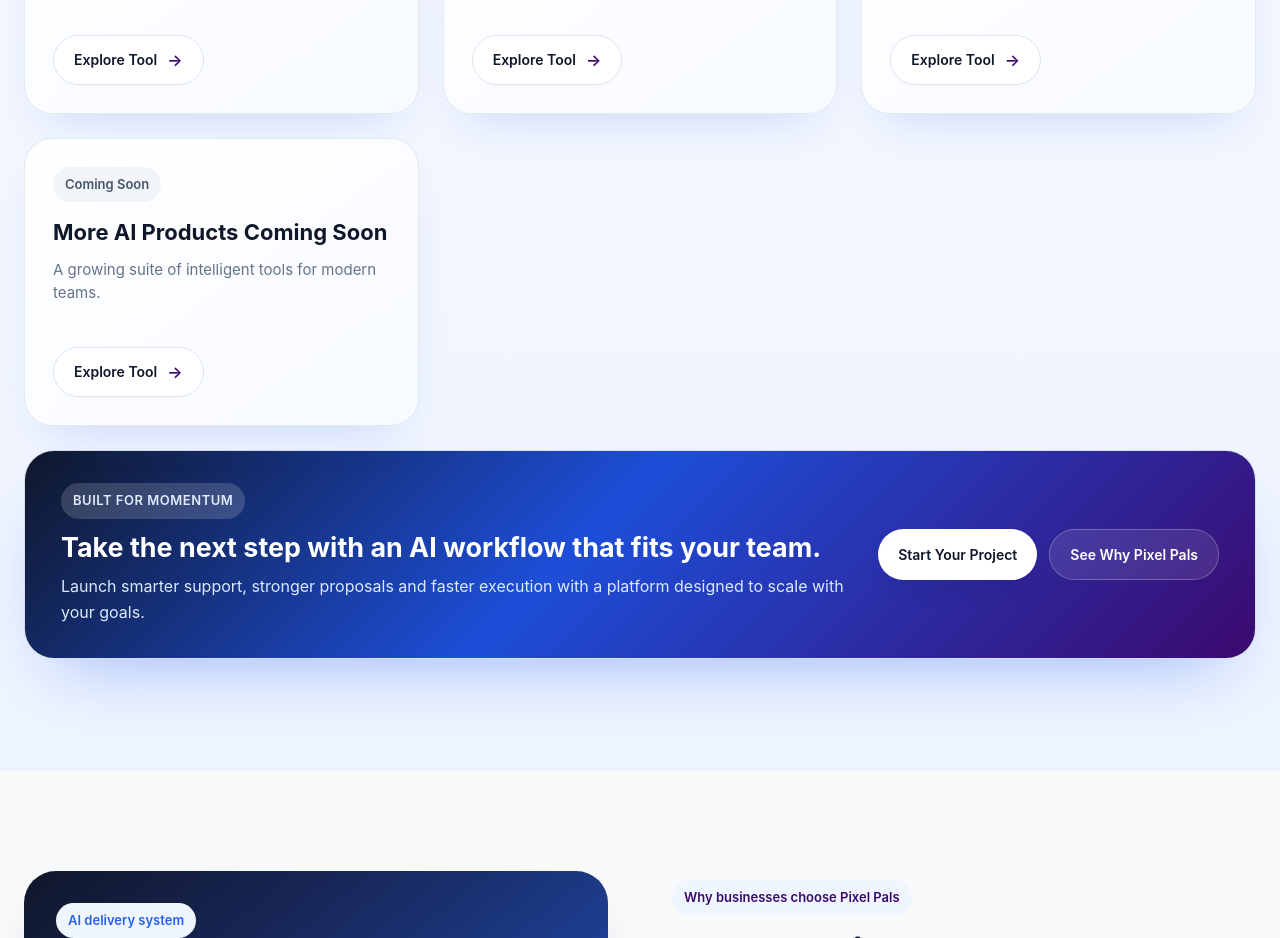
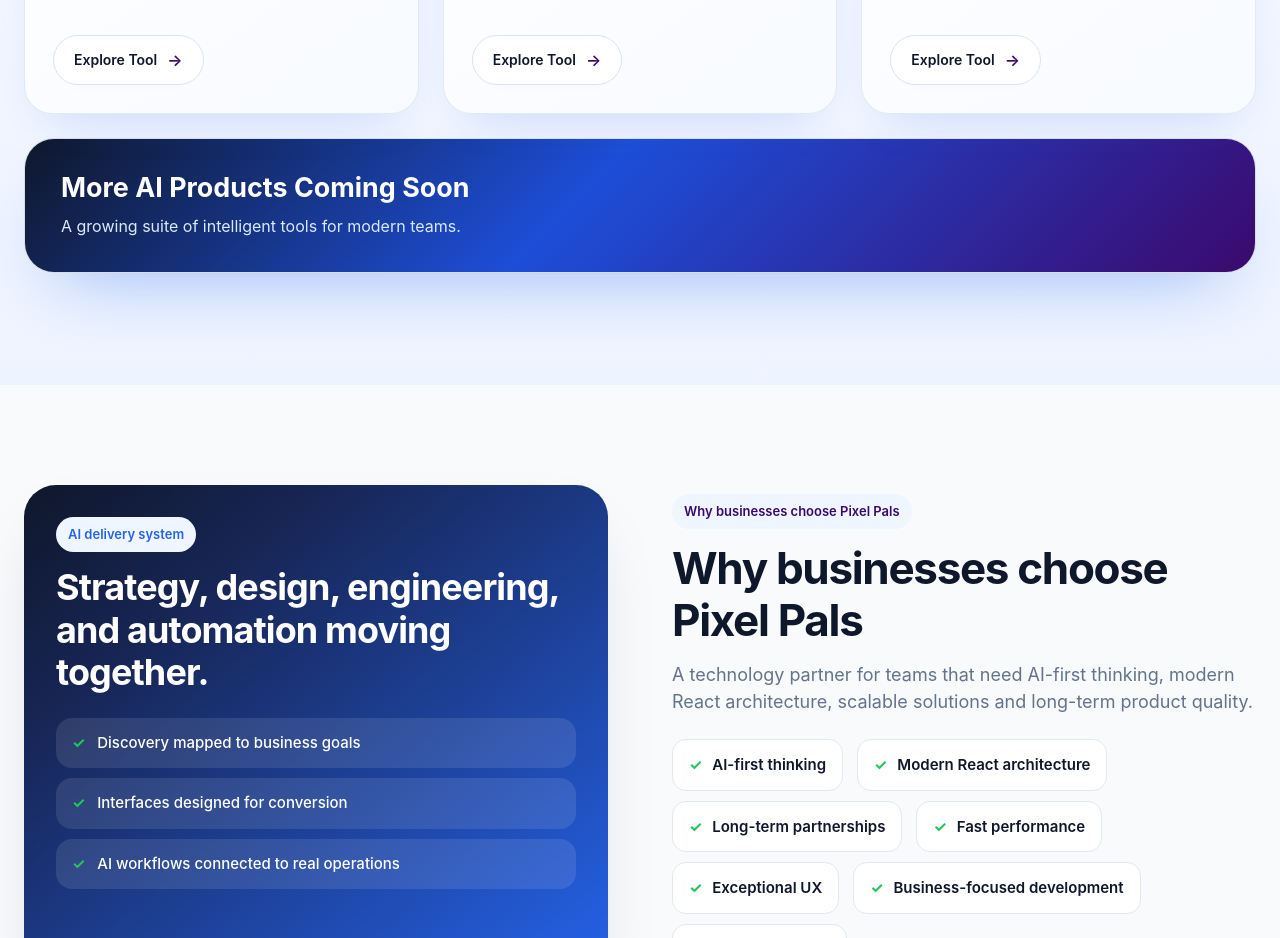
Before and after one commit to biancakisten/pixelpals, a Next.js app: page / in a window 1280 px wide. Shown: the part 2480-3418 px from the top of the page. Built offline with nearby package versions, Linux system fonts and the light colour scheme.

Commit message:
banner 2

```diff
--- a/components/AIPlatform.jsx
+++ b/components/AIPlatform.jsx
@@ -45,14 +45,6 @@
     title: 'Business Assistant',
     description:
       'Automate admin, customer and operations workflows.',
-    status: 'Coming Soon',
-    available: false,
-    href: '#',
-  },
-  {
-    title: 'More AI Products Coming Soon',
-    description:
-      'A growing suite of intelligent tools for modern teams.',
     status: 'Coming Soon',
     available: false,
     href: '#',
@@ -117,27 +109,8 @@
 
         <div className="ai-platform__banner" data-node-id="60:181">
           <div className="ai-platform__banner-copy">
-            <span className="ai-platform__banner-badge">Built for momentum</span>
-            <h3>Take the next step with an AI workflow that fits your team.</h3>
-            <p>
-              Launch smarter support, stronger proposals and faster execution
-              with a platform designed to scale with your goals.
-            </p>
-          </div>
-
-          <div className="ai-platform__banner-actions">
-            <a
-              className="ai-platform__banner-button ai-platform__banner-button--primary"
-              href="#ai-platform"
-            >
-              Start Your Project
-            </a>
-            <a
-              className="ai-platform__banner-button ai-platform__banner-button--secondary"
-              href="#why-pixel-pals"
-            >
-              See Why Pixel Pals
-            </a>
+            <h3>More AI Products Coming Soon</h3>
+            <p>A growing suite of intelligent tools for modern teams.</p>
           </div>
         </div>
       </div>
```
